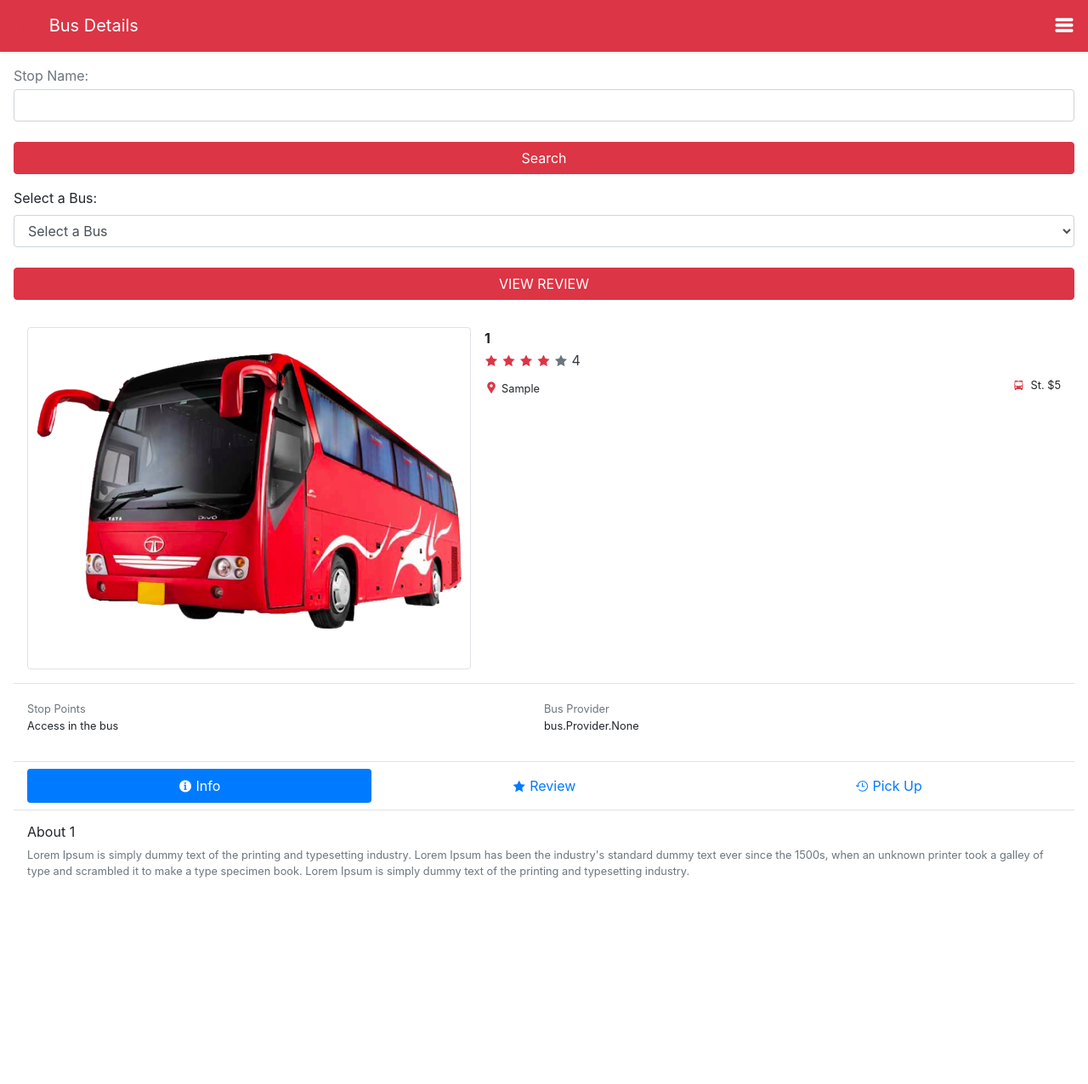
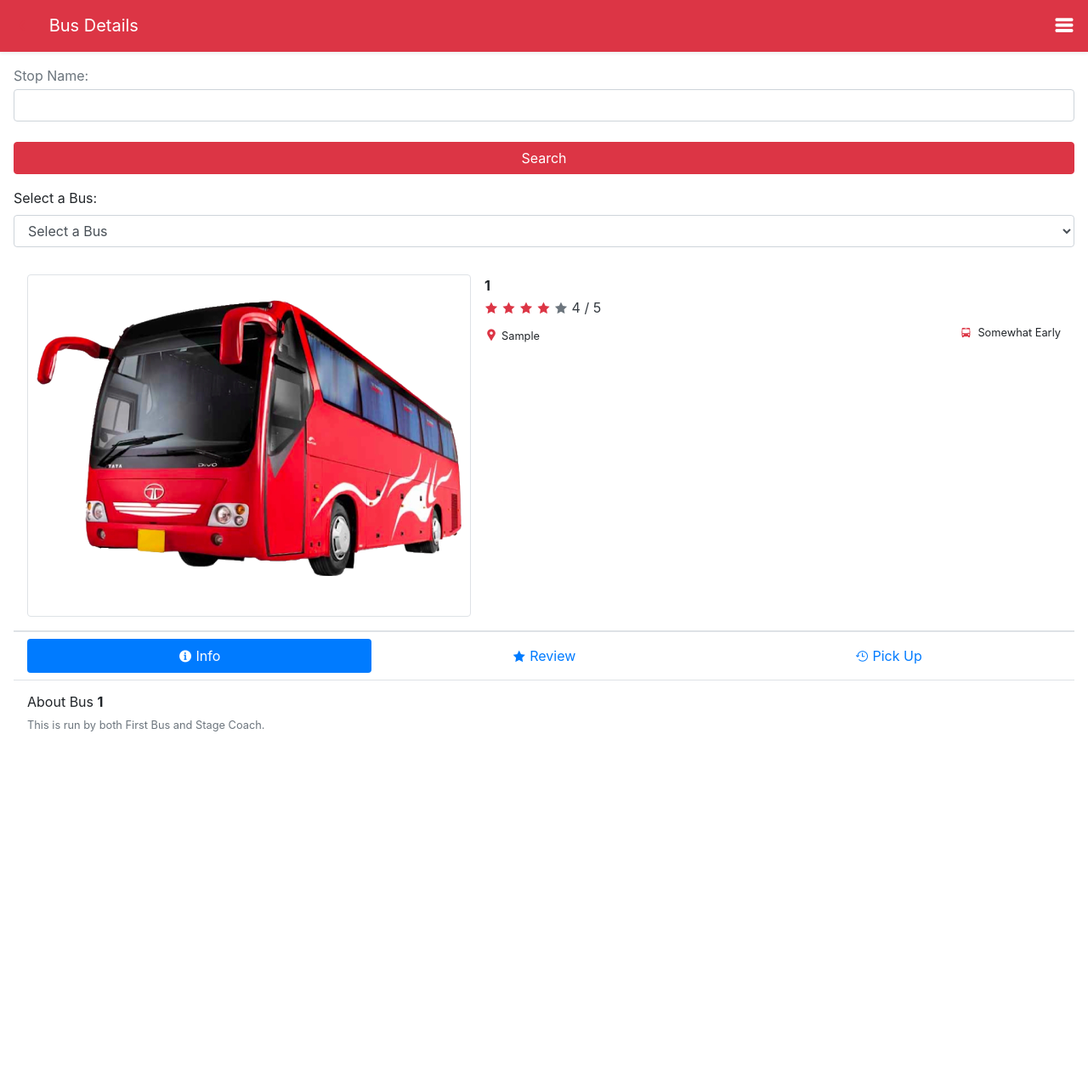
Before and after one commit to sgbo001/SMARTBUS, a Django app: template bus/templates/bus_detail.html in a window 1280 px wide. Shown: the top 1276 px of the page at 85% size. Before the commit the page ends 1033 px from the top, so only its background shows below. Run offline with Django 4.2, Linux system fonts and the light colour scheme; tables that the repository leaves empty hold one stand-in row (values such as "Sample post"); the template is opened without the code that fills it: values that come from a table or form of the project are taken from there, most other values are stand-ins (such as "Sample title", 1, 10 or a date in 2020); some libraries are stand-ins or nearby versions.

Commit message:
Code Refactor

```diff
--- a/bus/templates/bus_detail.html
+++ b/bus/templates/bus_detail.html
@@ -33,7 +33,8 @@
          {% endfor %}
        </select>
       </div>
-      <button type="submit" class="btn btn-danger btn-block osahanbus-btn mb-3 rounded-1 mt-4">VIEW REVIEW</button>
+      <button type="submit" class="btn btn-danger btn-block osahanbus-btn mb-3 rounded-1 mt-4" style="display: none;">VIEW REVIEW</button>
+
     </form>
       {% if selected_bus %}
       <!-- Details -->
@@ -42,32 +43,79 @@
             <img src="{% static 'img/listing/item1.png' %}" class="img-fluid border rounded p-1 shape-img mr-3">
             <div class="w-100">
                <h6 class="my-1 l-hght-18 font-weight-bold">{{ selected_bus.bus_id }}</h6>
+
+               {% if max_rating == 5 %}
                <div class="start-rating f-10">
                   <i class="icofont-star text-danger"></i>
                   <i class="icofont-star text-danger"></i>
                   <i class="icofont-star text-danger"></i>
                   <i class="icofont-star text-danger"></i>
-                  <i class="icofont-star text-muted"></i>
-                  <span class="text-dark">{{ max_rating }}</span>
+                  <i class="icofont-star text-danger"></i>
+                  <span class="text-dark">{{ max_rating }} / 5</span>
                   <div class="d-flex mt-2">
                      <p class="m-0"><i class="icofont-google-map mr-1 text-danger"></i><span class="small">{{ stop_point }}</span></p>
-                     <p class="small ml-auto mb-0"><i class="icofont-bus mr-1 text-danger"></i> St. $5</p>
+                     <p class="small ml-auto mb-0"><i class="icofont-bus mr-1 text-danger"></i> Likely to be very Early</p>
                   </div>
                </div>
+               {% elif max_rating == 4 %}
+               <div class="start-rating f-10">
+                <i class="icofont-star text-danger"></i>
+                <i class="icofont-star text-danger"></i>
+                <i class="icofont-star text-danger"></i>
+                <i class="icofont-star text-danger"></i>
+                <i class="icofont-star text-muted"></i>
+                <span class="text-dark">{{ max_rating }} / 5</span>
+                <div class="d-flex mt-2">
+                   <p class="m-0"><i class="icofont-google-map mr-1 text-danger"></i><span class="small">{{ stop_point }}</span></p>
+                   <p class="small ml-auto mb-0"><i class="icofont-bus mr-1 text-danger"></i> Somewhat Early</p>
+                </div>
+             </div>
+
+             {% elif max_rating == 3 %}
+               <div class="start-rating f-10">
+                <i class="icofont-star text-danger"></i>
+                <i class="icofont-star text-danger"></i>
+                <i class="icofont-star text-danger"></i>
+                <i class="icofont-star text-muted"></i>
+                <i class="icofont-star text-muted"></i>
+                <span class="text-dark">{{ max_rating }} / 5</span>
+                <div class="d-flex mt-2">
+                   <p class="m-0"><i class="icofont-google-map mr-1 text-danger"></i><span class="small">{{ stop_point }}</span></p>
+                   <p class="small ml-auto mb-0"><i class="icofont-bus mr-1 text-danger"></i> On Time</p>
+                </div>
+             </div>
+             {% elif max_rating == 2 %}
+             <div class="start-rating f-10">
+              <i class="icofont-star text-danger"></i>
+              <i class="icofont-star text-danger"></i>
+              <i class="icofont-star text-muted"></i>
+              <i class="icofont-star text-muted"></i>
+              <i class="icofont-star text-muted"></i>
+              <span class="text-dark">{{ max_rating }} / 5</span>
+              <div class="d-flex mt-2">
+                 <p class="m-0"><i class="icofont-google-map mr-1 text-danger"></i><span class="small">{{ stop_point }}</span></p>
+                 <p class="small ml-auto mb-0"><i class="icofont-bus mr-1 text-danger"></i>Somewhat Late</p>
+              </div>
+           </div>
+           {% elif max_rating == 1 %}
+             <div class="start-rating f-10">
+              <i class="icofont-star text-danger"></i>
+              <i class="icofont-star text-muted"></i>
+              <i class="icofont-star text-muted"></i>
+              <i class="icofont-star text-muted"></i>
+              <i class="icofont-star text-muted"></i>
+              <span class="text-dark">{{ max_rating }} / 5</span>
+              <div class="d-flex mt-2">
+                 <p class="m-0"><i class="icofont-google-map mr-1 text-danger"></i><span class="small">{{ stop_point }}</span></p>
+                 <p class="small ml-auto mb-0"><i class="icofont-bus mr-1 text-danger"></i>Late</p>
+              </div>
+           </div>
+               {% else %}
+        {% endif %}
+
             </div>
          </div>
-         <div class="bg-white p-3">
-            <div class="row mx-0 mb-3">
-               <div class="col-6 p-0">
-                  <small class="text-muted mb-1 f-10 pr-1">Stop Points</small>
-                  <p class="small mb-0 l-hght-14"> Access in the bus</p>
-               </div>
-               <div class="col-6 p-0">
-                  <small class="text-muted mb-1 f-10 pr-1">Bus Provider</small>
-                  <p class="small mb-0 l-hght-14"> {{ selected_bus.bus_providers }}</p>
-               </div>
-            </div>
-          </div>
+
       </div>
       <ul class="nav nav-pills mb-0 nav-justified bg-white px-3 py-2 border-top border-bottom" id="pills-tab" role="tablist">
          <li class="nav-item" role="presentation">
@@ -84,30 +132,14 @@
          <div class="tab-pane fade show active" id="pills-home" role="tabpanel" aria-labelledby="pills-home-tab">
             <div class="bus-details pt-3 pb-0 px-3">
                <div class="info" id="info">
-                  <h6 class="font-weight-normal">About {{ selected_bus.bus_id }}</h6>
-                  <p class="text-muted small mb-3">Lorem Ipsum is simply dummy text of the printing and typesetting industry. Lorem Ipsum has been the industry's standard dummy text ever since the 1500s, when an unknown printer took a galley of type and scrambled it to make a type specimen book. Lorem Ipsum is simply dummy text of the printing and typesetting industry.</p>
+                  <h6 class="font-weight-normal">About Bus <b>{{ selected_bus.bus_id }}</h6>
+                  <p class="text-muted small mb-3">This is run by both First Bus and Stage Coach.</p>
                </div>
             </div>
          </div>
          <div class="tab-pane fade" id="pills-profile" role="tabpanel" aria-labelledby="pills-profile-tab">
             <div class="bus-details pt-3 pb-0 px-3">
-               <div class="review" id="review">
-                  <h6 class="font-weight-normal">Review</h6>
-                  <p class="mb-0"><span class="h4 mb-0">{{ max_rating }}</span><span class="h6">/5</span></p>
-                  <span class="f-10">Punctuality</span>
-                  <div class="review-rating row align-items-center">
-                     <div class="start-rating f-8 col-3">
-                        <i class="icofont-star text-danger"></i>
-                        <i class="icofont-star text-danger"></i>
-                        <i class="icofont-star text-danger"></i>
-                        <i classofont-star text-danger"></i>
-                        <i class="icofont-star text-danger"></i>
-                     </div>
 
-                     <div class="col-2">
-                        <span class="small">5.0</span>
-                     </div>
-                  </div>
                   <div class="comments mt-3">
                      {% for review in top_three_reviews %}
                      <div class="reviews bg-white p-3 shadow-sm rounded-1 mb-3">
--- a/bus/templates/route_plan.html
+++ b/bus/templates/route_plan.html
@@ -15,7 +15,7 @@
        <div class="font-weight-normal mb-0 d-flex align-items-center">
           <img src="{% static 'img/logo.png' %}" class="img-fluid osahan-nav-logo">  <h5 class="font-weight-normal mb-0 text-white">&nbsp;<strong>SMART BUS</h5></strong>
           <div class="ml-auto d-flex align-items-center">
-             <a href="profile.html" class="mr-3"><img src="{% static 'img/user1.jpg' %}" class="img-fluid rounded-circle"></a>
+             <a href="#" class="mr-3"><img src="{% static 'img/user1.png' %}" class="img-fluid rounded-circle"></a>
              <a class="toggle osahan-toggle h4 m-0 text-white ml-auto" href="#"><i class="icofont-navigation-menu"></i></a>
           </div>
        </div>
```
Also changed, not shown: bus/templates/home.html (+5 -6 lines), bus/templates/route_display.html (+22 -44 lines), bus/views.py (+9 -3 lines), static/img/user1.png (added), static/img/user12.jpg (renamed from static/img/user1.jpg).
